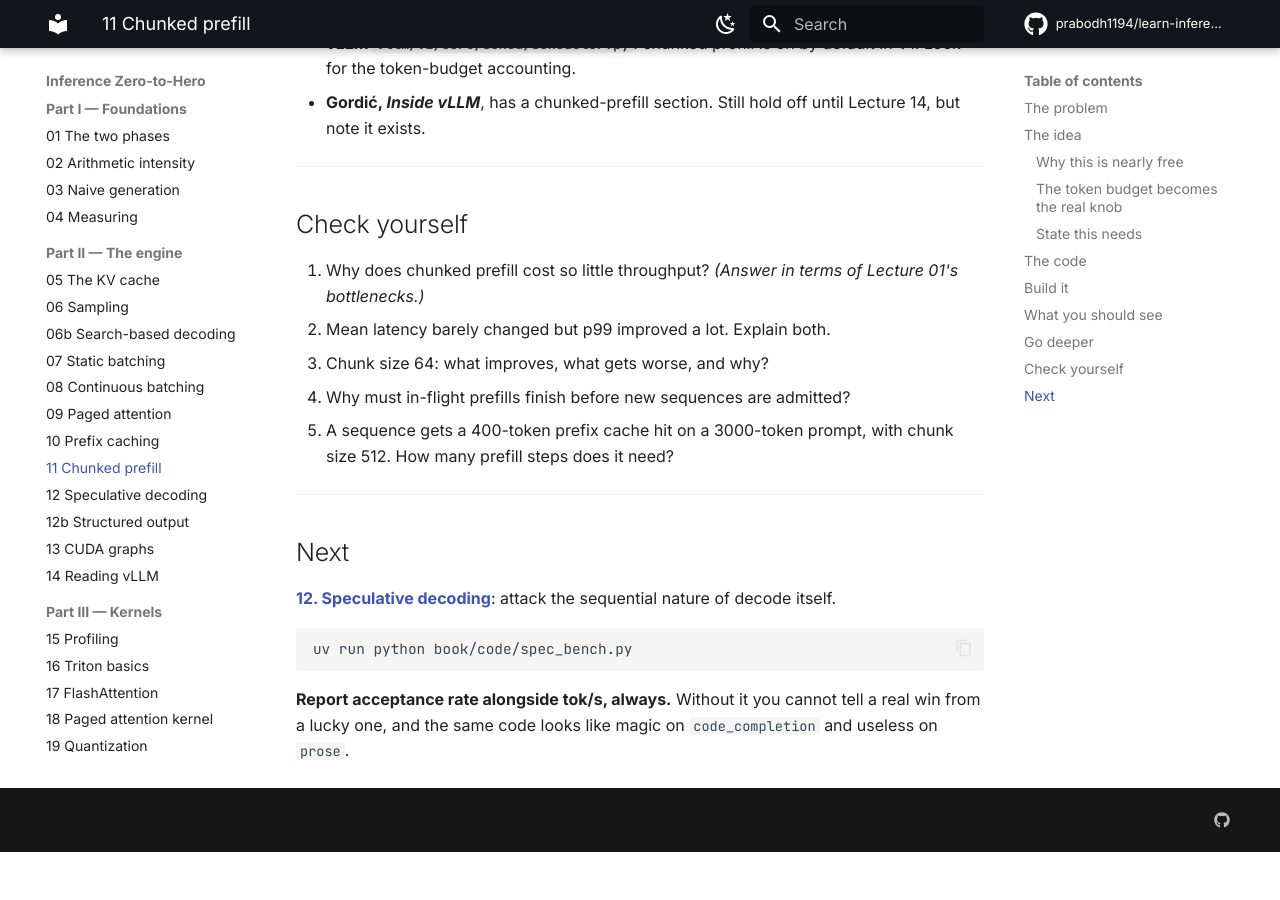
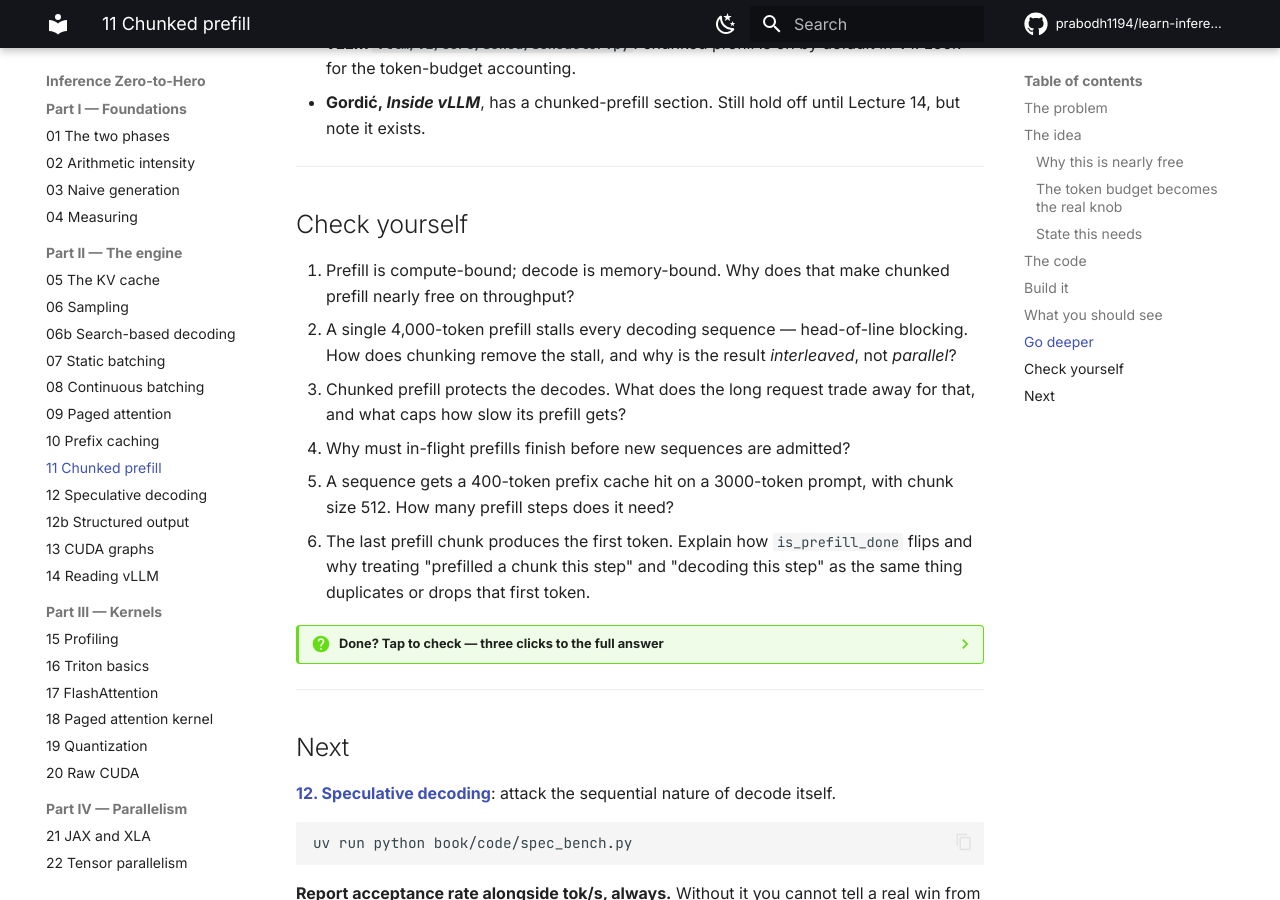
Before and after one commit to prabodh1194/learn-inference, an MkDocs documentation site: the page built from book/11-chunked-prefill.md, in a window 1280 px wide and 900 px high, scrolled down 5747 px. Built offline with MkDocs 1.6.1 and Material for MkDocs 9.7.7, drawn with Linux system fonts in a browser that asks for light colours; comment, search, counter and statistics services are not loaded; before the commit the page ends 6599 px from its top, so only the background shows below that.

Commit message:
book: L11 check-yourself -- 3-click reveal (was uncommitted)
Same reveal pattern as L12: question -> hint -> full answer. This edit was made
earlier but never committed (moved on to L12 work), so the deployed L11 was
showing the old 5-question list.

```diff
--- a/book/11-chunked-prefill.md
+++ b/book/11-chunked-prefill.md
@@ -264,13 +264,51 @@ should see the trade directly.
 
 ## Check yourself
 
-1. Why does chunked prefill cost so little throughput? *(Answer in terms of
-   Lecture 01's bottlenecks.)*
-2. Mean latency barely changed but p99 improved a lot. Explain both.
-3. Chunk size 64: what improves, what gets worse, and why?
+1. Prefill is compute-bound; decode is memory-bound. Why does that make chunked
+   prefill nearly free on throughput?
+2. A single 4,000-token prefill stalls every decoding sequence — head-of-line
+   blocking. How does chunking remove the stall, and why is the result
+   *interleaved*, not *parallel*?
+3. Chunked prefill protects the decodes. What does the long request trade away
+   for that, and what caps how slow its prefill gets?
 4. Why must in-flight prefills finish before new sequences are admitted?
 5. A sequence gets a 400-token prefix cache hit on a 3000-token prompt, with
    chunk size 512. How many prefill steps does it need?
+6. The last prefill chunk produces the first token. Explain how
+   `is_prefill_done` flips and why treating "prefilled a chunk this step" and
+   "decoding this step" as the same thing duplicates or drops that first token.
+
+??? question "Done? Tap to check — three clicks to the full answer"
+    ??? question "Still stuck? Show a hint for each"
+        1. Prefill fills the arithmetic decode isn't using.
+        2. Interleaved, not parallel: no second machine — the chunk shares the
+           step.
+        3. The long request's TTFT; capped by `max_batched_tokens − decodes`.
+        4. Half-prefilled sequences hold KV memory and produce nothing.
+        5. The cache hit skips 400 tokens before any chunking.
+        6. `is_prefill_done` flips one step after the final chunk.
+
+        ??? question "Show the answers"
+            1. Decode is memory-bound: the GPU waits on weights while its
+               arithmetic units sit idle. The prefill chunk rides in that idle
+               capacity, so the step costs about the same bytes as decode alone.
+            2. The prefill is split into chunks spread across steps, so no
+               single step is 182× normal. Each chunk shares a step with the
+               decodes on the same GPU — interleaving, not parallelism, and the
+               decodes still run one token per step.
+            3. It trades TTFT: the prefill now spans many steps instead of one.
+               The per-step cap is `max_batched_tokens` minus the decodes —
+               decode is budgeted first, prefill gets what's left.
+            4. Otherwise you pile up half-prefilled sequences, each holding KV
+               memory and producing nothing — memory pressure with no output,
+               and every request's TTFT gets worse.
+            5. `3000 − 400 = 2600`; `2600 / 512 = 5.08` → **6 steps**.
+            6. When `num_prefilled == len(prompt_ids)`, `is_prefill_done` turns
+               true and the sequence appears in `decode` on the *next* step. If
+               the runner also treats the final prefill step as a decode, the
+               first token is produced twice; if it treats it as neither, the
+               token is dropped. That off-by-one is exactly what
+               `test_final_chunk_transitions_to_decode` catches.
 
 ---
 
```
